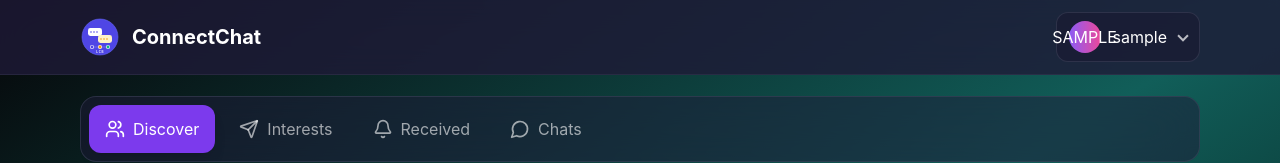
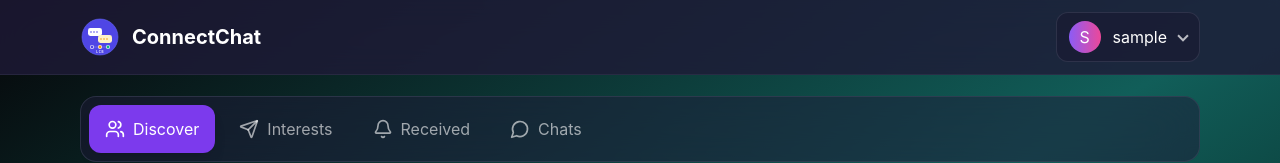
Before and after one commit to MrLionByte/LetsChatBuddy, a React (Vite) app in the folder client/letschatbuddy/: page /app/discover/ in a window 1280 px wide. Shown: the top 163 px of the page. Built offline with nearby package versions, Linux system fonts and the light colour scheme; no server answers; sample sign-in values are in the browser's storage.

Commit message:
hotfix: mnor fix in header ui 4

```diff
--- a/client/letschatbuddy/src/components/layout/Header.jsx
+++ b/client/letschatbuddy/src/components/layout/Header.jsx
@@ -26,7 +26,7 @@ const Header = ({ currentUser }) => {
           >
             <div className="w-8 h-8 bg-gradient-to-r from-primary-500 to-secondary-500 rounded-full flex items-center justify-center">
               <span className="text-white">
-                {currentUser?.avatar || currentUser?.username?.slice(0).toUpperCase()}</span>
+                {currentUser?.avatar || currentUser?.username[0]?.toUpperCase()}</span>
             </div>
             <span className="text-white hidden sm:inline-block">{currentUser?.username || 'User'}</span>
             <span className="w-2 h-2 border-r-2 border-b-2 border-white/70 transform rotate-45 mt-[-3px]"></span>
```
